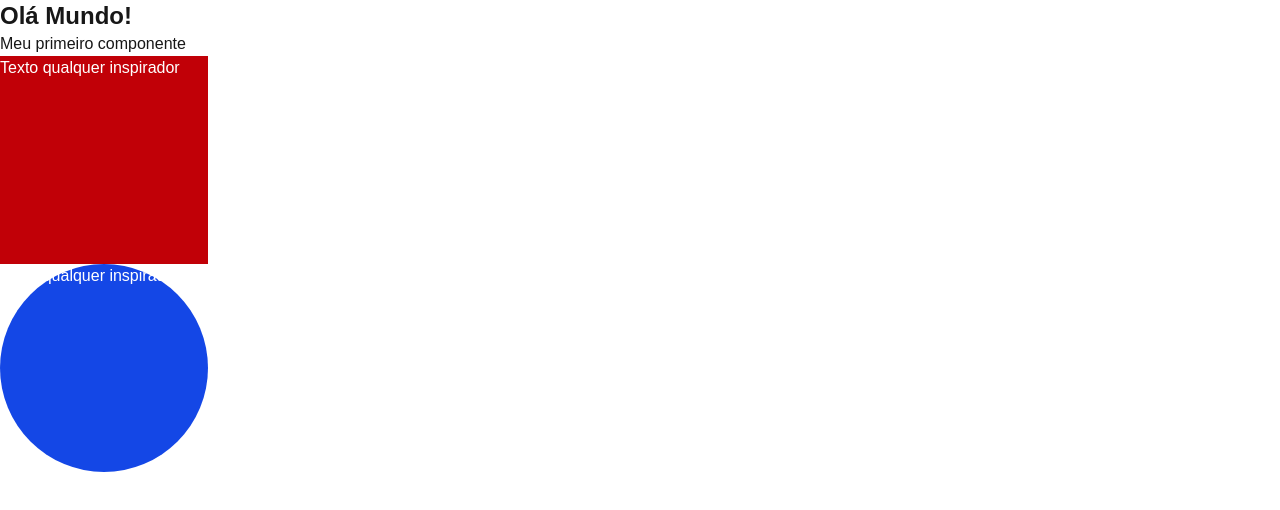
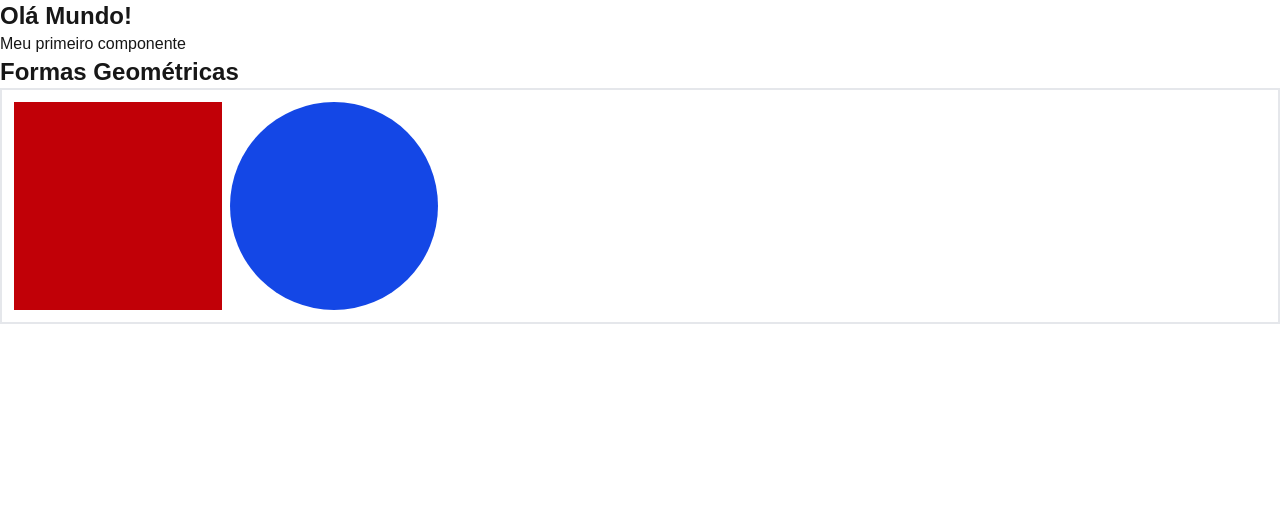
Before and after one commit to gbmartinz-dev/REACT, a Next.js app in the folder 2_fundamentos/3_primeiros-passos/1_primeiro_componente/: page / in a window 1280 px wide. Shown: the top 510 px of the page. Built offline with nearby package versions, Linux system fonts and the light colour scheme.

Commit message:
Utilizando vários componentes em react

```diff
--- a/2_fundamentos/3_primeiros-passos/1_primeiro_componente/src/app/page.tsx
+++ b/2_fundamentos/3_primeiros-passos/1_primeiro_componente/src/app/page.tsx
@@ -1,7 +1,6 @@
-import { Square, Circle } from '@/components/Geo';
+import { GeoForm } from "@/components/GeoForm";
 
 // Criamos a nossa primeira função de componente que retorna um JSX
-
 /* function Page() {
   return (
     <div>
@@ -18,8 +17,7 @@
       <h1 className="font-bold text-2xl">Olá Mundo!</h1>
       <p>Meu primeiro componente</p>
 
-      <Square />
-      <Circle />
+      <GeoForm />
     </div>
   );
 }
--- /dev/null
+++ b/2_fundamentos/3_primeiros-passos/1_primeiro_componente/src/components/Circle.tsx
@@ -0,0 +1,5 @@
+export const Circle = () => {
+  return (
+    <div className="w-52 h-52 bg-blue-700 text-white rounded-full"></div>
+  );
+}
--- a/2_fundamentos/3_primeiros-passos/1_primeiro_componente/src/components/Geo.tsx
+++ /dev/null
@@ -1,27 +0,0 @@
-export const Square = () => {
-  return (
-    <div className="w-52 h-52 bg-red-700 text-white">
-      Texto qualquer inspirador
-    </div>
-  );
-}
-
-// Exportando através do export default Square.
-/* const Square = () => {
-  return (
-    <div className="w-52 h-52 bg-red-700 text-white">
-      Texto qualquer inspirador
-    </div>
-  );
-} */
-
-// Exportando sem o default.
-export const Circle = () => {
-  return (
-    <div className="w-52 h-52 bg-blue-700 text-white rounded-full">
-      Texto qualquer inspirador
-    </div>
-  );
-}
-
-export default Square;
--- /dev/null
+++ b/2_fundamentos/3_primeiros-passos/1_primeiro_componente/src/components/GeoForm.tsx
@@ -0,0 +1,15 @@
+import { Circle } from "./Circle";
+import { Square } from "./Square";
+
+export const GeoForm = () => {
+  return (
+    <div>
+      <h3 className="text-2xl font-bold">Formas Geométricas</h3>
+
+      <div className="flex gap-2 border-2 border-gray-200 p-3">
+        <Square />
+        <Circle />
+      </div>
+    </div>
+  );
+}
--- /dev/null
+++ b/2_fundamentos/3_primeiros-passos/1_primeiro_componente/src/components/Square.tsx
@@ -0,0 +1,5 @@
+export const Square = () => {
+  return (
+    <div className="w-52 h-52 bg-red-700 text-white"></div>
+  );
+}
```
